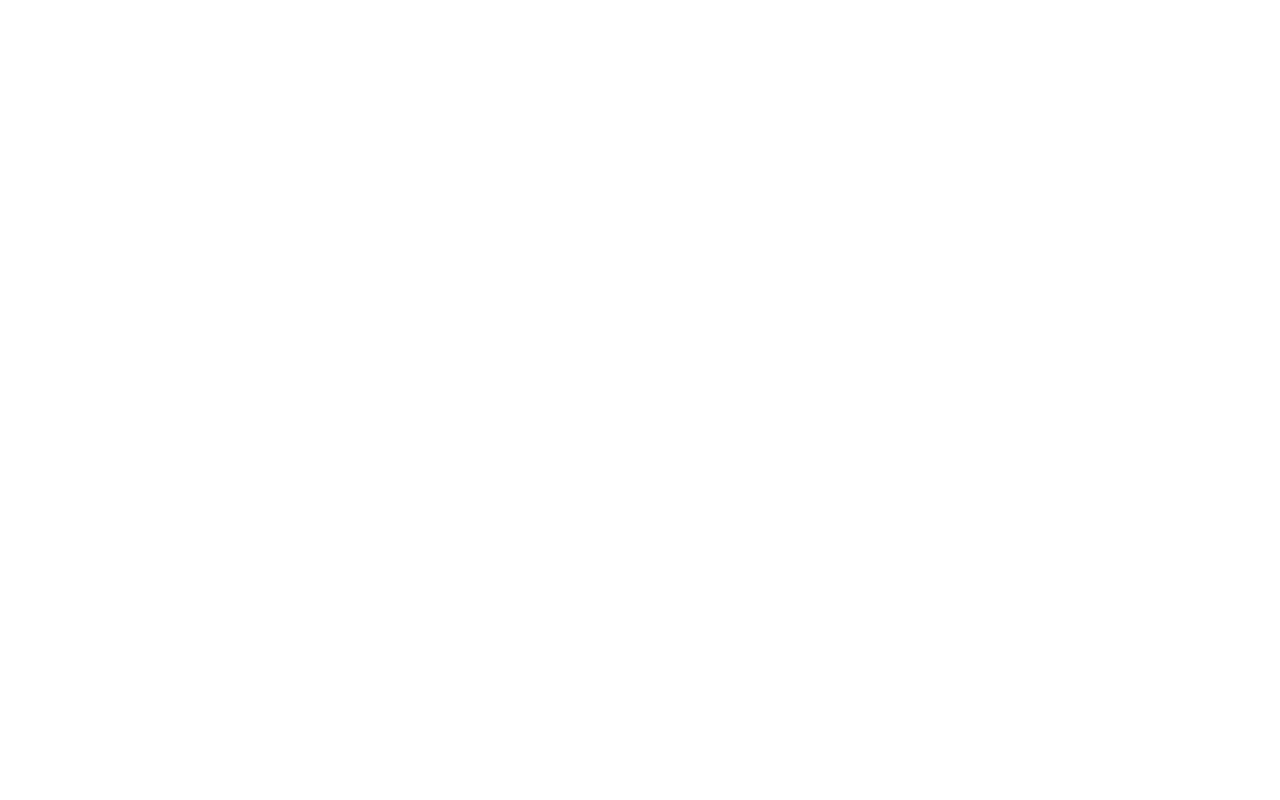
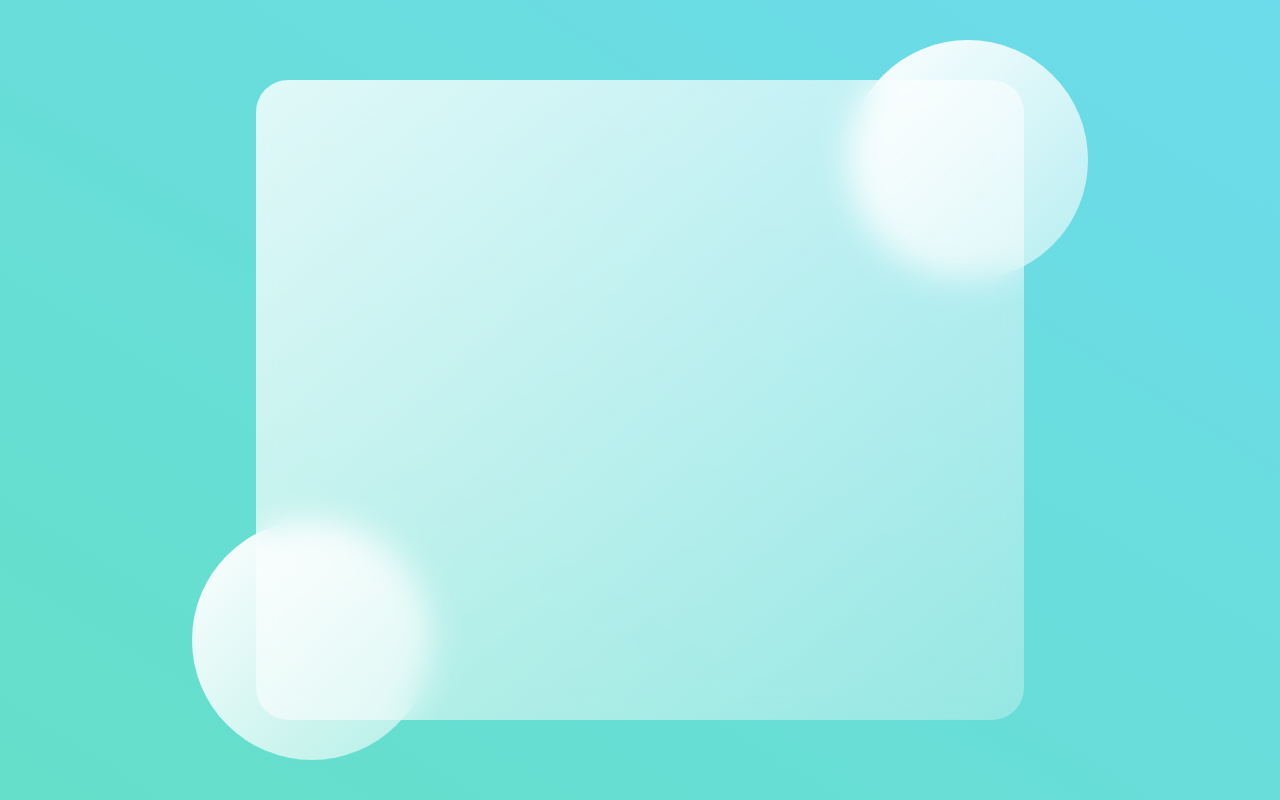
Before and after one commit to c-o-d-e/glassUI-boiler, a plain HTML site: page index.html in a window 1280 px wide. Drawn offline with Linux system fonts and the light colour scheme.

Commit message:
template ready

```diff
--- a/index.html
+++ b/index.html
@@ -7,5 +7,11 @@
     <link rel="stylesheet" href="./style.css" />
     <title>Glass UI</title>
   </head>
-  <body></body>
+  <body>
+    <main>
+      <section class="glass"></section>
+    </main>
+    <div class="circle1"></div>
+    <div class="circle2"></div>
+  </body>
 </html>
--- a/style.css
+++ b/style.css
@@ -3,3 +3,49 @@
   padding: 0;
   box-sizing: border-box;
 }
+
+main {
+  min-height: 100vh;
+  background: linear-gradient(to right top, #65dfc9, #6cdbeb);
+  display: flex;
+  justify-content: center;
+  align-items: center;
+}
+
+.glass {
+  background: white;
+  min-height: 80vh;
+  width: 60%;
+  background: linear-gradient(
+    to right bottom,
+    rgba(255, 255, 255, 0.8),
+    rgba(255, 255, 255, 0.3)
+  );
+  border-radius: 2rem;
+  z-index: 5;
+  backdrop-filter: blur(1rem);
+}
+
+.circle1,
+.circle2 {
+  background: white;
+  background: linear-gradient(
+    to right bottom,
+    rgba(255, 255, 255, 1),
+    rgba(255, 255, 255, 0.5)
+  );
+  height: 15rem;
+  width: 15rem;
+  position: absolute;
+  border-radius: 50%;
+}
+
+.circle1 {
+  top: 5%;
+  right: 15%;
+}
+
+.circle2 {
+  bottom: 5%;
+  left: 15%;
+}
```
